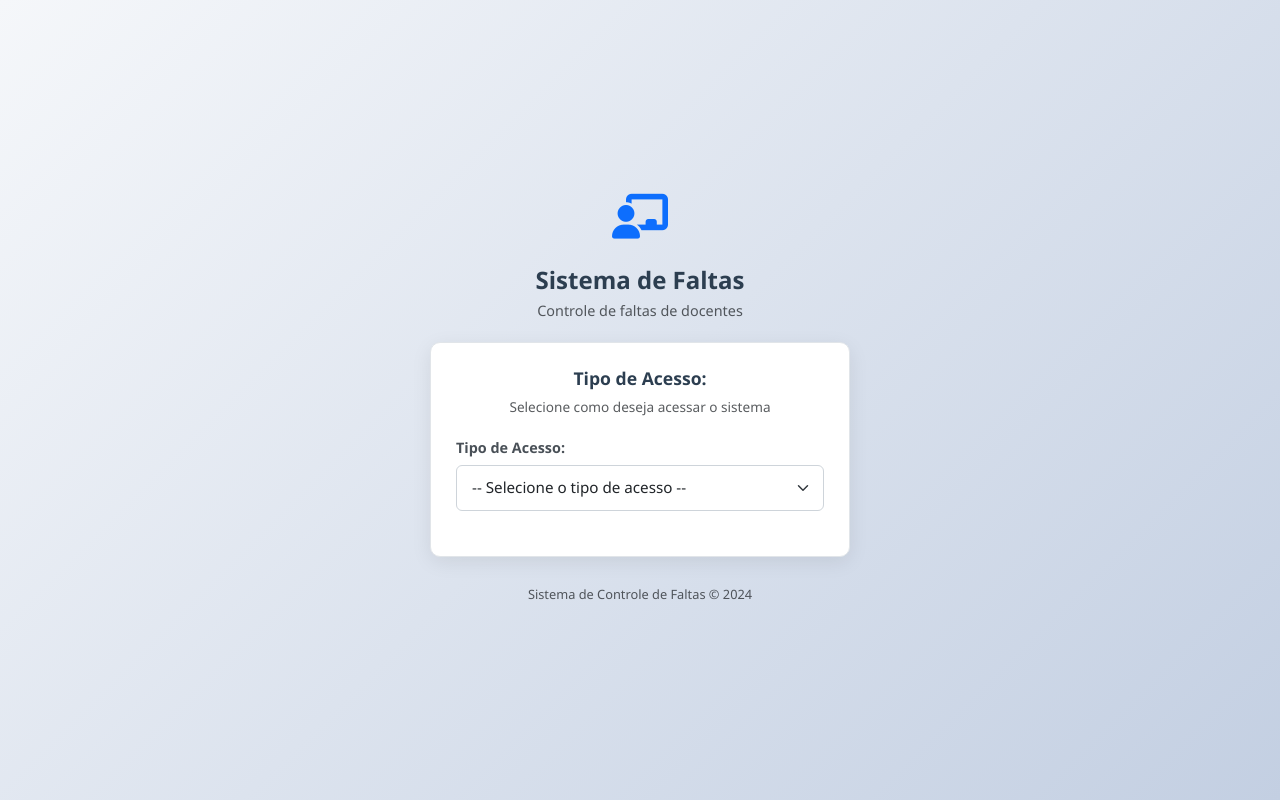
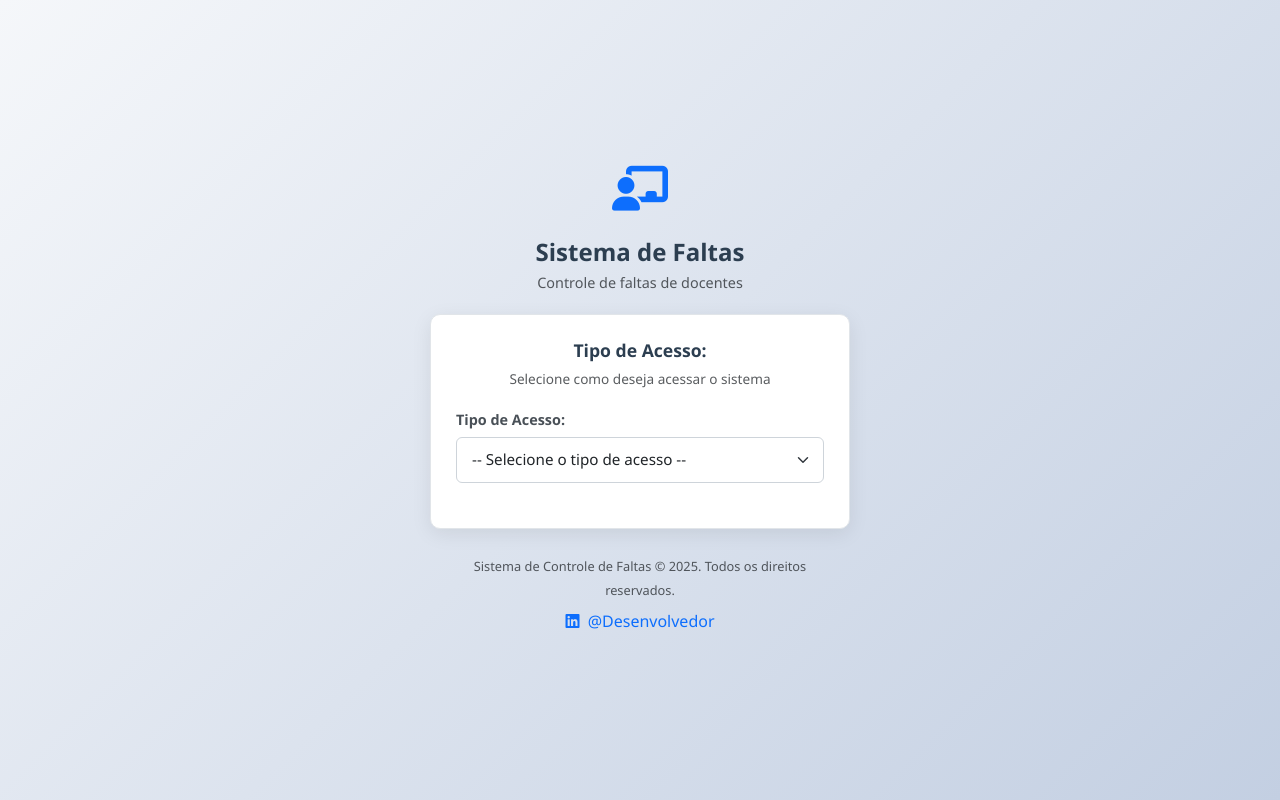
Before and after one commit to JoanThonpson/ControleDocenteFaltosos, a plain HTML site: page frontend/login.html in a window 1280 px wide. Drawn offline with nearby package versions, Linux system fonts and the light colour scheme.

Commit message:
Altearção na informação do desenvolvedor

```diff
--- a/frontend/login.html
+++ b/frontend/login.html
@@ -186,8 +186,14 @@
         <!-- Rodapé -->
         <div class="login-footer text-center mt-4">
             <small class="text-muted">
-                Sistema de Controle de Faltas &copy; 2024
+            Sistema de Controle de Faltas &copy; 2025. Todos os direitos reservados.
             </small>
+            <div class="mt-2">
+            <a href="https://www.linkedin.com/in/joan-thonpson-santos/" target="_blank" class="text-primary text-decoration-none">
+                <i class="fab fa-linkedin me-1"></i>
+                @Desenvolvedor
+            </a>
+            </div>
         </div>
     </div>
 
```
